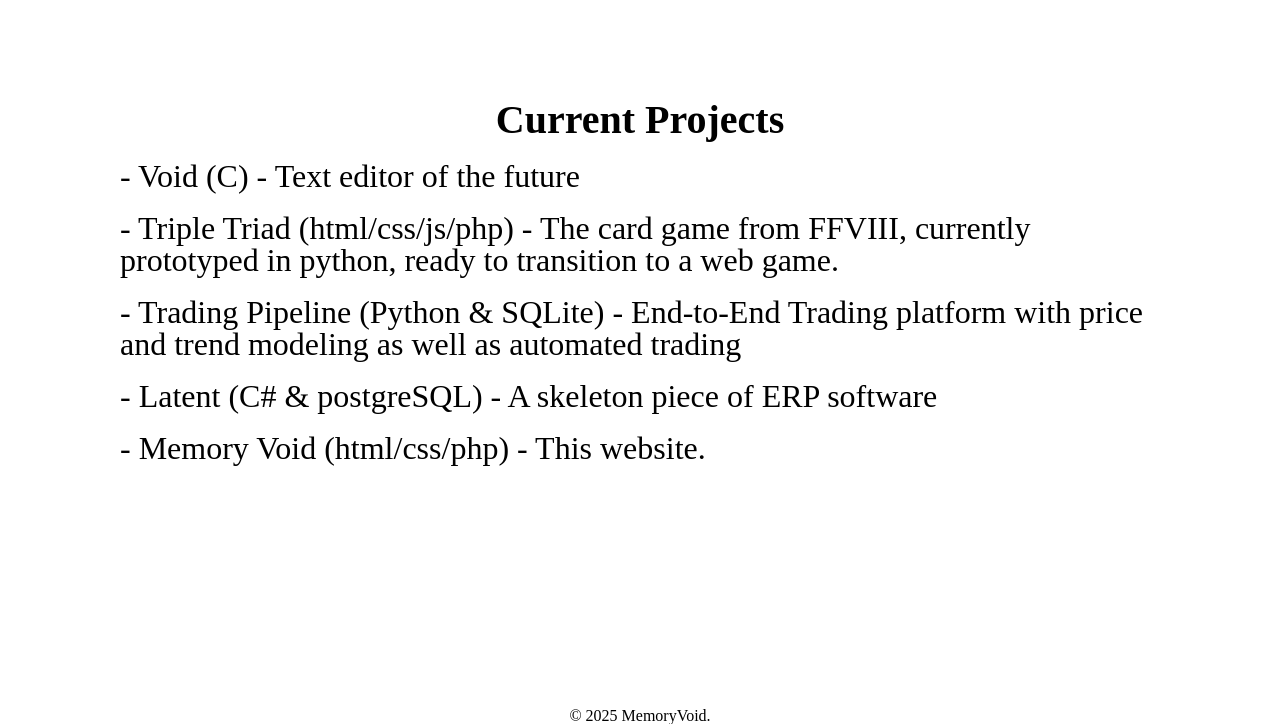
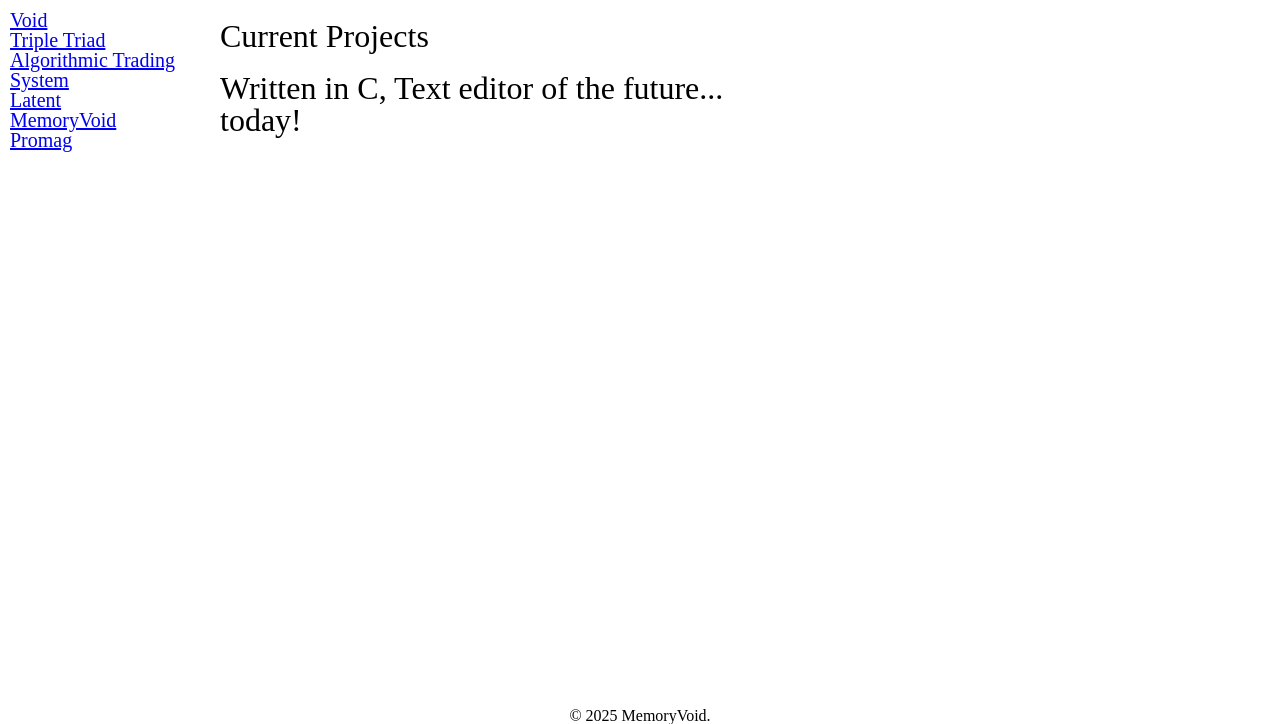
Before and after one commit to dynamicmemory/jhahn_dev, a PHP site: page /projects.php?project=Void in a window 1280 px wide. Shown: the part 76-800 px from the top of the page. Run offline with PHP 8.4, Linux system fonts and the light colour scheme.

Commit message:
Implementing structure change to logs and projects pages

```diff
--- a/articles/database.json
+++ b/articles/database.json
@@ -21,5 +21,11 @@
         "title": "Focus",
         "date": "2025-11-06",
         "content": "articles/003-Focus.md"
+    },
+
+    {
+        "title": "Today is a day",
+        "date": "2025-11-08",
+        "content": "articles/004-today-is-a-good-day.md"
     }
 ]
--- a/contact.php
+++ b/contact.php
@@ -6,8 +6,10 @@ $contact_info = ["Phone Number: That seems like a bad idea to put here.",
 ?>
 
 <?php include "header.php" ?>
-<div id="contact-container">
-    <div id="center-container">
+<div class="main-container" id="contact-container">
+    <div class="left-col" id="contact-left-col">
+    </div>
+    <div class="center-col" id="contact-center-col">
         <p>Contact info</p>
         <ul>
             <?php foreach($contact_info as $contact): ?>
--- a/css/thoughts.css
+++ b/css/logs.css
@@ -1,28 +1,34 @@
-#thoughts-container {
+#logs-container{
     display: flex;
     gap: 10px;
+    margin: 0;
     /* height: 100vh; */
     font-size: 1.25rem;
 }
 
-#left-col {
+#logs-left-col {
     padding-top: 10px;
     padding-left: 10px;
     width: 200px;
     overflow-y: auto;
+    text-decoration: none;
 }
 
 /* Main log body text */
-#center-col {
+#logs-center-col {
     flex: 1;
     font-size: 2rem;
 }
 
-#thoughts-title, #thoughts-date, #thoughts-body {
+#logs-title, #logs-date, #logs-body {
     padding: 10px;
 }
 
-#thoughts-content {
+#logs-date {
+    font-size: 1.5rem;
+}
+
+#logs-content {
     margin: 0 auto;
     width: 100%;
 }
--- a/css/main.css
+++ b/css/main.css
@@ -1,10 +1,6 @@
-h1 {
-    font-size: 3.5rem;
-}
+h1 { font-size: 3.5rem }
 
-html {
-    overflow-y: scroll;
-}
+html { overflow-y: scroll; }
 
 body {
     display: flex;
@@ -16,6 +12,7 @@ body {
     margin: auto;
 }
 
+/* -------- HEADER SPECIFIC ---------- */
 nav {
     display: flex;
     justify-content: space-between;
@@ -32,14 +29,18 @@ nav {
 #right-nav a {
     font-size: 2.5rem;
 }
+/* -------- HEADER SPECIFIC END---------- */
 
-#main-container {
+
+/* Holds all left and center col content as well as home page about me*/
+.main-container {
     font-size: 1.5rem;
     margin: auto;
     max-width: 800px;
 }
 
-#main-container p {
+/* Probably should go, currently controlling the about me paragraph */
+.main-container p {
     margin: 20px 0;
 }
 
--- a/css/projects.css
+++ /dev/null
@@ -1,21 +0,0 @@
-#project-container {
-    display: flex;
-    margin: auto, 0;
-    width: 100%;
-}
-
-/* controls Project and contact page main area */
-#center-container{
-    font-size: 2rem;
-    margin: 100px;
-}
-
-#center-container p {
-    text-align: center;
-    font-size: 2.5rem;
-    font-weight: bold;
-}
-
-#center-container li {
-    margin: 20px;
-}
--- a/header.php
+++ b/header.php
@@ -7,9 +7,9 @@
         <meta charset="utf-8">
         <link rel="stylesheet" type="text/css" href="/css/reset.css">
         <link rel="stylesheet" type="text/css" href="/css/main.css">
-        <link rel="stylesheet" type="text/css" href="/css/thoughts.css">
-        <link rel="stylesheet" type="text/css" href="/css/projects.css">
-        <link rel="stylesheet" type="text/css" href="/css/contact.css">
+        <link rel="stylesheet" type="text/css" href="/css/logs.css">
+     <!--   <link rel="stylesheet" type="text/css" href="/css/projects.css">
+        <link rel="stylesheet" type="text/css" href="/css/contact.css"> -->
         <script src="js/main.js"></script>
     </head>
     <body>
--- a/index.php
+++ b/index.php
@@ -4,7 +4,7 @@
 
 <?php include "header.php" ?>
 
-<div id="main-container">
+<div class="main-container" id="home-container">
     <h1>Hello, I'm Hahn.</h1>
     <p>
     Welcome to the Memory Void - a space where my projects, interests
--- a/projects.php
+++ b/projects.php
@@ -1,23 +1,42 @@
 <?php
 // Hardcode for now as example, dynamically generate eventually
-$current_projects = ["Void (C) - Text editor of the future",
-                     "Triple Triad (html/css/js/php) - The card game from FFVIII,
-                     currently prototyped in python, ready to transition to a web game.",
-                     "Trading Pipeline (Python & SQLite) - End-to-End Trading platform with
-                     price and trend modeling as well as automated trading",
-                     "Latent (C# & postgreSQL) - A skeleton piece of ERP software",
-                     "Memory Void (html/css/php) - This website."];
+$projects = ["Void" => "Written in C, Text editor of the future... today!",
+    "Triple Triad" => "Written in JS/PHP, The card game from FFVIII",
+    "Algorithmic Trading System" => "Written in Python, End-to-end trading platform with trend modeling and automation.",
+    "Latent" => "Written in C#, A skeleton ERP software.",
+    "MemoryVoid" => "Written in html/css/PHP, This very website project.",
+    "Promag" => "Written in Undecided, An upcoming project still in concept phase."
+];
+
+$key = $_GET['project'] ?? null;
+
+if ($key && isset($projects[$key])) {
+    $content = $projects[$key];
+}
+else {
+    $content = $projects[0];
+}
+
 ?>
 
 <?php include "header.php" ?>
-<div id="project-container">
-    <div id="center-container">
-        <p>Current Projects</p>
+<div class="main-container" id="logs-container">
+    <div class="left-col" id="logs-left-col">
         <ul>
-            <?php foreach($current_projects as $project): ?>
-                <li>- <?= $project ?></li>
+            <?php foreach($projects as $project => $desc): ?>
+                <li>
+                    <a href="?project=<?= urlencode($project) ?>"
+                        class="<?= ($key === $project) ? 'active' : '' ?>">
+                        <?= htmlspecialchars($project) ?>
+                    </a>
+                </li>
             <?php endforeach; ?>
         </ul>
     </div>
+
+    <div class="center-col" id="logs-center-col">
+        <p>Current Projects</p>
+        <p><?= htmlspecialchars($content) ?></p>
+    </div>
 </div>
 <?php include "footer.php" ?>
```
Also changed, not shown: articles/004-today-is-a-good-day.md (added, +7 -0 lines), log.php (+7 -7 lines), thoughts.php (+7 -7 lines).
